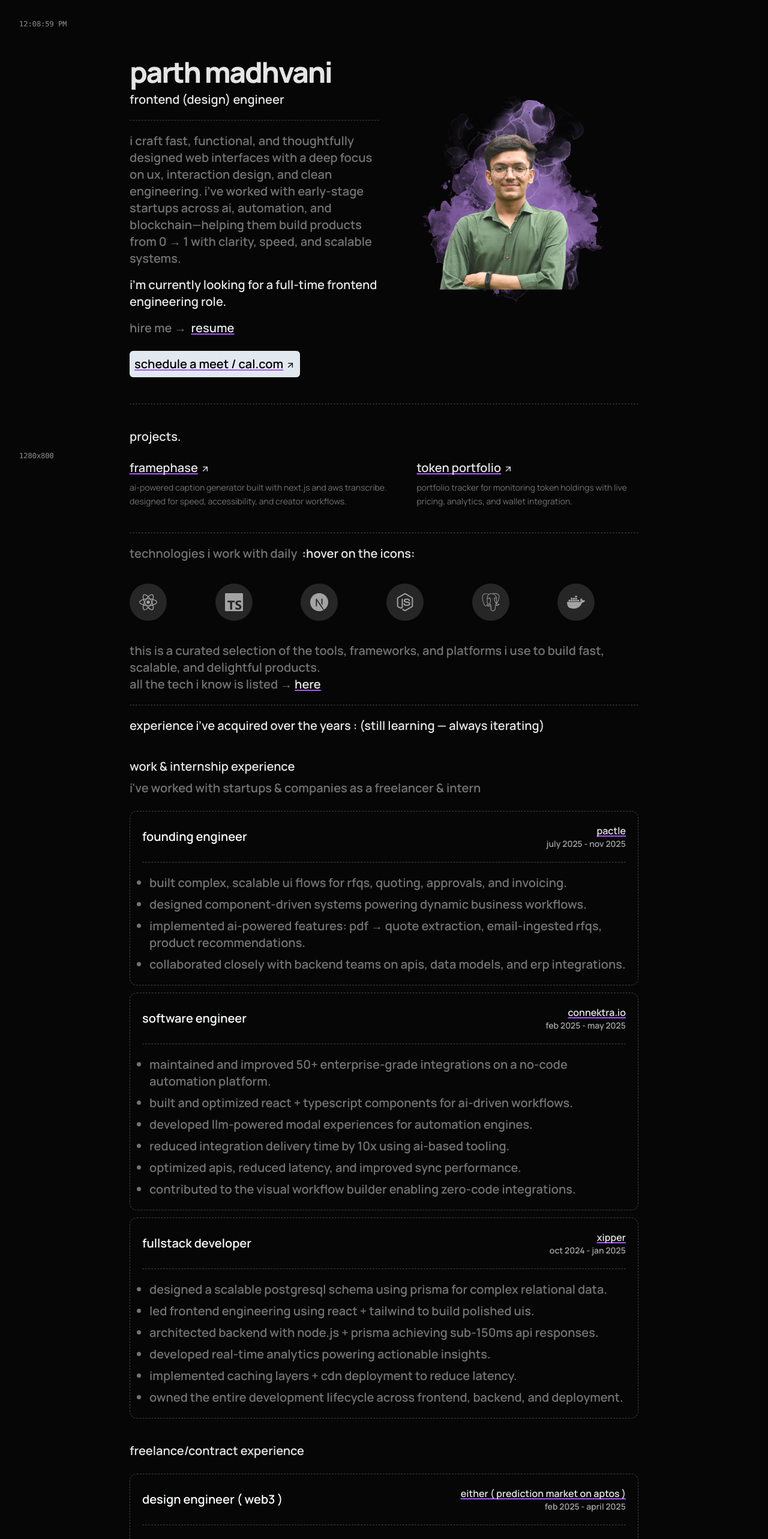
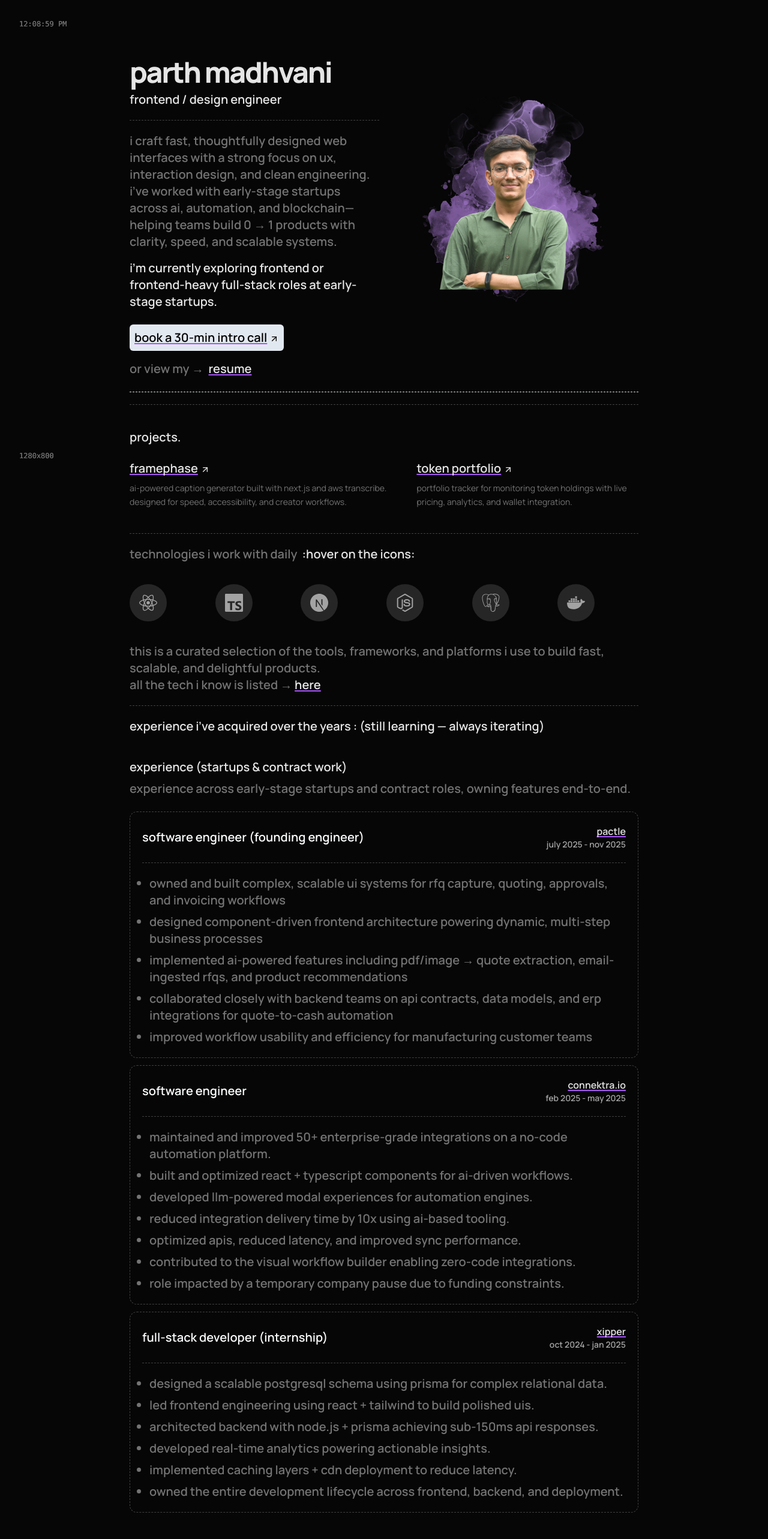
Before and after one commit to ParthMadhvani2/Personal-Portfolio, a Next.js app: page / in a window 1280 px wide. Shown: the top 2566 px of the page at 60% size. Built offline with nearby package versions, Linux system fonts and the light colour scheme; no server answers.

Commit message:
fixed: content

```diff
--- a/components/layouts/hero/index.tsx
+++ b/components/layouts/hero/index.tsx
@@ -5,12 +5,11 @@ import Seperator from "../../../components/ui/seperator";
 
 interface HeroProps {
   className?: string;
-  attr?: React.HTMLAttributes<HTMLDivElement>;
 }
 
 const Hero: React.FC<HeroProps> = ({ className }) => {
   return (
-    <section className={cn(className + "border-b border-dashed pb-6")}>
+    <section className={cn("border-b border-dashed pb-6", className)}>
       <div className="grid grid-cols-1 md:grid-cols-4 gap-4 ">
         <article className="col-span-2">
           <div>
@@ -19,29 +18,18 @@ const Hero: React.FC<HeroProps> = ({ className }) => {
                 Parth Madhvani{" "}
               </h1>
               <p className="font-semibold text-neutral-200 mt-2 text-xl transition-all duration-300">
-                frontend (design) engineer
+                Frontend / Design Engineer
               </p>
             </div>
           </div>
           <Seperator />
           <div className="description  flex flex-col text-xl font-semibold text-neutral-500 ">
             <p>
-              I craft fast, functional, and thoughtfully designed web interfaces with a deep focus on UX, interaction design, and clean engineering. I’ve worked with early-stage startups across AI, automation, and blockchain—helping them build products from 0 → 1 with clarity, speed, and scalable systems.
+              I craft fast, thoughtfully designed web interfaces with a strong focus on UX, interaction design, and clean engineering. I’ve worked with early-stage startups across AI, automation, and blockchain—helping teams build 0 → 1 products with clarity, speed, and scalable systems.
             </p>
 
             <p className="mt-4 text-neutral-200">
-              I’m currently looking for a full-time frontend engineering role.<br />
-            </p>
-            <p className="mt-4">
-              hire me → &nbsp;
-              <LinkText
-                href="/resume"
-                target="_self"
-                isExternal={false}
-                className="text-neutral-200 "
-              >
-                Resume
-              </LinkText>{" "}
+              I’m currently exploring frontend or frontend-heavy full-stack roles at early-stage startups.<br />
             </p>
             <p className="mt-6">
               <LinkText
@@ -50,7 +38,18 @@ const Hero: React.FC<HeroProps> = ({ className }) => {
                 isExternal={true}
                 className="text-black bg-slate-200 p-2 rounded-md hover:brightness-110"
               >
-                Schedule a meet / cal.com
+                Book a 30-min intro call
+              </LinkText>{" "}
+            </p>
+            <p className="mt-4">
+              or view my → &nbsp;
+              <LinkText
+                href="/resume"
+                target="_self"
+                isExternal={false}
+                className="text-neutral-200 "
+              >
+                Resume
               </LinkText>{" "}
             </p>
           </div>
@@ -62,7 +61,7 @@ const Hero: React.FC<HeroProps> = ({ className }) => {
             height={500}
             className="outline-none
             hover:ring-8 ring-gradient-to-b from-neutral-400 to-neutral-800 ring-neutral-700 border-none hover:ring-offset-4 ring-offset-neutral-600 ring-opacity-50 cursor-pointer
-            transition-all duration-300 rounded-xl h-cover "
+            transition-all duration-300 rounded-xl"
             alt="Parth Madhvani - Frontend Design Engineer"
             priority
           />
--- a/data/experience.json
+++ b/data/experience.json
@@ -1,15 +1,16 @@
 [
   {
-    "name": "Work & Internship Experience",
-    "description": "I've worked with startups & companies as a freelancer & intern",
+    "name": "Experience (Startups & Contract Work)",
+    "description": "Experience across early-stage startups and contract roles, owning features end-to-end.",
     "details": [
       {
-        "experienceTitle": "Founding Engineer",
+        "experienceTitle": "Software Engineer (Founding Engineer)",
         "experienceDescription": [
-          "Built complex, scalable UI flows for RFQs, quoting, approvals, and invoicing.",
-          "Designed component-driven systems powering dynamic business workflows.",
-          "Implemented AI-powered features: PDF → quote extraction, email-ingested RFQs, product recommendations.",
-          "Collaborated closely with backend teams on APIs, data models, and ERP integrations."
+          "Owned and built complex, scalable UI systems for RFQ capture, quoting, approvals, and invoicing workflows",
+          "Designed component-driven frontend architecture powering dynamic, multi-step business processes",
+          "Implemented AI-powered features including PDF/Image → quote extraction, email-ingested RFQs, and product recommendations",
+          "Collaborated closely with backend teams on API contracts, data models, and ERP integrations for quote-to-cash automation",
+          "Improved workflow usability and efficiency for manufacturing customer teams"
         ],
         "experienceOrg": {
           "name": "Pactle",
@@ -29,7 +30,8 @@
           "Developed LLM-powered modal experiences for automation engines.",
           "Reduced integration delivery time by 10x using AI-based tooling.",
           "Optimized APIs, reduced latency, and improved sync performance.",
-          "Contributed to the visual workflow builder enabling zero-code integrations."
+          "Contributed to the visual workflow builder enabling zero-code integrations.",
+          "Role impacted by a temporary company pause due to funding constraints."
         ],
         "experienceOrg": {
           "name": "Connektra.io",
@@ -42,7 +44,7 @@
         }
       },
       {
-        "experienceTitle": "Fullstack Developer",
+        "experienceTitle": "Full-Stack Developer (Internship)",
         "experienceDescription": [
           "Designed a scalable PostgreSQL schema using Prisma for complex relational data.",
           "Led frontend engineering using React + Tailwind to build polished UIs.",
@@ -64,10 +66,10 @@
     ]
   },
   {
-    "name": "Freelance/Contract Experience",
+    "name": "Contract Experience",
     "details": [
       {
-        "experienceTitle": "Design Engineer ( web3 )",
+        "experienceTitle": "Design Engineer (Contract)",
         "experienceDescription": [
           "Designed & developed frontend for a prediction-market analytics platform on Aptos.",
           "Built reusable UI components, accelerating development speed.",
@@ -77,13 +79,13 @@
           "Created UI documentation and internal design guidelines."
         ],
         "experienceOrg": {
-          "name": "Either ( Prediction Market on Aptos )",
+          "name": "Either — Web3 / Aptos",
           "link": "https://either-alpha.vercel.app/",
           "websiteDisplayName": "Either"
         },
         "experienceStatus": {
-          "startAt": "Feb 2025",
-          "endAt": "April 2025"
+          "startAt": "6",
+          "endAt": "months"
         }
       }
     ]
--- a/data/techstack.json
+++ b/data/techstack.json
@@ -58,8 +58,7 @@
         "Figma",
         "Stripe, Clerk",
         "npm, Yarn, pnpm, Bun",
-        "Redis",
-        "FFmpeg"
+        "Redis"
       ]
     }
   ],
```
